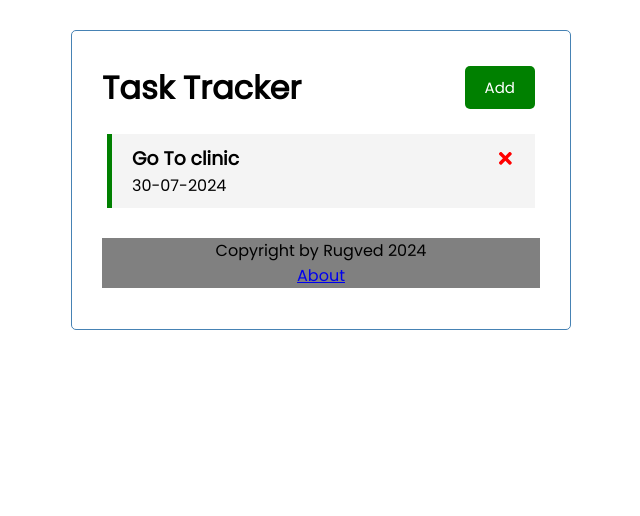
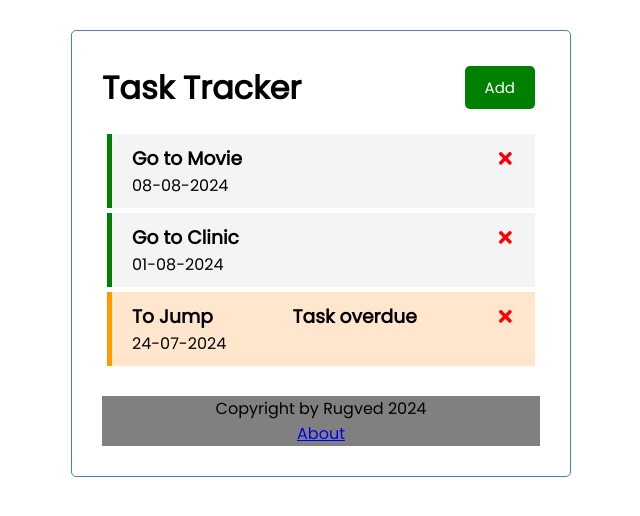
Before and after one commit to Rugved1998/Todo-App, a React (Create React App) app: page / in a window 1280 px wide. Shown: the top 516 px of the page, without its empty margins (319-959 px from the left). Built offline with nearby package versions, Linux system fonts and the light colour scheme; data requests are answered from the project's data file.

Commit message:
Initial commit

```diff
--- a/db.json
+++ b/db.json
@@ -1,9 +1,21 @@
 {
   "tasks": [
     {
-      "id": "269f",
-      "text": "Go To clinic",
-      "date": "30-07-2024",
+      "id": "2ac4",
+      "text": "Go to Movie",
+      "date": "08-08-2024",
+      "reminder": true
+    },
+    {
+      "id": "6b93",
+      "text": "Go to Clinic",
+      "date": "01-08-2024",
+      "reminder": true
+    },
+    {
+      "id": "5334",
+      "text": "To Jump",
+      "date": "24-07-2024",
       "reminder": true
     }
   ]
--- a/package.json
+++ b/package.json
@@ -13,6 +13,7 @@
     "react-icons": "^5.2.1",
     "react-router-dom": "^6.25.1",
     "react-scripts": "5.0.1",
+    "serve": "^14.2.3",
     "web-vitals": "^2.1.4"
   },
   "scripts": {
--- a/src/components/AddTask/AddTask.jsx
+++ b/src/components/AddTask/AddTask.jsx
@@ -1,57 +1,68 @@
-import  { useState } from "react";
+import { useState } from "react";
 
-export default function AddTask({onAdd}){
-    const [text,setText]=useState('');
-    const [date,setDate]=useState(new Date());
-    const [reminder,setReminder]=useState(false);
+export default function AddTask({ onAdd }) {
+    const [text, setText] = useState('');
+    const [date, setDate] = useState('');
+    const [reminder, setReminder] = useState(false);
 
-    function formatDate(dateString) {
-        const date = new Date(dateString);
-        const day = String(date.getDate()).padStart(2, '0');
-        const month = String(date.getMonth() + 1).padStart(2, '0');
-        const year = date.getFullYear();
+    function formatDateForDisplay(date) {
+        const d = new Date(date);
+        const day = String(d.getDate()).padStart(2, '0');
+        const month = String(d.getMonth() + 1).padStart(2, '0');
+        const year = d.getFullYear();
         return `${day}-${month}-${year}`;
-      };
+    }
 
+    function formatDateForInput(date) {
+        const d = new Date(date);
+        const year = d.getFullYear();
+        const month = String(d.getMonth() + 1).padStart(2, '0');
+        const day = String(d.getDate()).padStart(2, '0');
+        return `${year}-${month}-${day}`;
+    }
 
-    function onSubmit(e){
+    function parseDateFromInput(dateString) {
+        const [year, month, day] = dateString.split('-');
+        return new Date(`${year}-${month}-${day}`);
+    }
+
+    function onSubmit(e) {
         e.preventDefault();
 
-        if(!text){
+        if (!text) {
             alert("Please fill the Task field");
-            return
+            return;
         }
 
-        onAdd({text,date,reminder});
+        onAdd({ text, date: formatDateForDisplay(date), reminder });
 
-        setText(' ');
-        setDate(new Date());
+        setText('');
+        setDate('');
         setReminder(false);
-
     }
 
-
-    return(
+    return (
         <form className="add-form" onSubmit={onSubmit}>
             <div className="form-control">
-            <label>Task</label>
-            <input type="text" placeholder="Add Task"
-            value={text} onChange={(e)=>setText(e.target.value)}  />
+                <label>Task</label>
+                <input type="text" placeholder="Add Task"
+                    value={text} onChange={(e) => setText(e.target.value)} />
             </div>
 
             <div className="form-control">
-            <label>Date </label>
-            <input type="date" placeholder="Add Day and Time"
-            value={date} onChange={(e)=>setDate(formatDate(e.target.value))} />
+                <label>Date</label>
+                <input type="date"
+                    value={formatDateForInput(date)}
+                    onChange={(e) => setDate(parseDateFromInput(e.target.value))} />
             </div>
 
             <div className="form-control form-control-check">
-            <label>Reminder</label>
-            <input type="checkbox"  checked={reminder}
-            value={reminder} onChange={(e)=>setReminder(e.currentTarget.checked)}/>
+                <label>Reminder</label>
+                <input type="checkbox" checked={reminder}
+                    onChange={(e) => setReminder(e.currentTarget.checked)} />
             </div>
 
-            <input type="submit" value="Save Task" className="btn btn-block"/>
+            <input type="submit" value="Save Task" className="btn btn-block" />
         </form>
     );
 }
--- a/src/components/Task/Task.jsx
+++ b/src/components/Task/Task.jsx
@@ -1,7 +1,4 @@
-
 import { FaTimes } from "react-icons/fa";
-
-
 
 function getTodayDate() {
     const today = new Date();
@@ -9,25 +6,27 @@ function getTodayDate() {
     const month = String(today.getMonth() + 1).padStart(2, '0'); // getMonth() is zero-based
     const year = today.getFullYear();
     return `${day}-${month}-${year}`;
-  };
-
-
-export default function Task({task,onDelete,onToggle}){
-const sysdate=getTodayDate();
-return(
-<div className={`task ${task.reminder?"reminder":" "}`} onDoubleClick={()=>onToggle(task.id)}>
-<h3>{task.text} {(sysdate>task.date)?<span style={spanStyle}>Task overdue</span>:(``)}<FaTimes style={closeIconStyle} onClick={()=>onDelete(task.id)}/></h3>
-<p>{task.date}</p>
-
-</div>)
-
 }
 
-const closeIconStyle={
-color:"red",
-cursor:"pointer"
+function parseDate(dateString) {
+    const [day, month, year] = dateString.split('-');
+    return new Date(`${year}-${month}-${day}`);
 }
 
-const spanStyle={
-    color:"orange"
+export default function Task({ task, onDelete, onToggle }) {
+    const sysdate = getTodayDate();
+    const sysDateObj = parseDate(sysdate);
+    const taskDateObj = parseDate(task.date);
+    const isOverdue=sysDateObj > taskDateObj;
+
+    return (
+        <div className={`task ${isOverdue ? "overdue" : (task.reminder ? "reminder" : " ")}`} onDoubleClick={() => onToggle(task.id)}>
+            <h3>
+                {task.text}
+                {isOverdue? <span className="overdue-text">Task overdue</span> : (``)}
+                <FaTimes className="close-icon" onClick={() => onDelete(task.id)} />
+            </h3>
+            <p>{task.date}</p>
+        </div>
+    );
 }
--- a/src/index.css
+++ b/src/index.css
@@ -64,12 +64,28 @@ body {
 .task.reminder {
   border-left: 5px solid green;
 }
-
+.task.overdue {
+  background-color: #ffe6cc;
+  border-left: 5px solid #ff9900;
+}
+.overdue-text{
+   color: '#333';
+}
 .task h3 {
   display: flex;
   align-items: center;
   justify-content: space-between;
 }
+
+.close-icon {
+  color: red;
+  cursor: pointer;
+}
+
+.close-icon:hover {
+  color: darkred;
+}
+
 
 .add-form {
   margin-bottom: 40px;
@@ -106,6 +122,8 @@ body {
   height: 20px;
 }
 
+
+
 footer {
   margin-top: 30px;
   text-align: center;
```
Also changed, not shown: api/server.js (deleted, +0 -13 lines), src/components/Header/Header.css (deleted), 2 other files (tests, documents, lock files or other folders).
